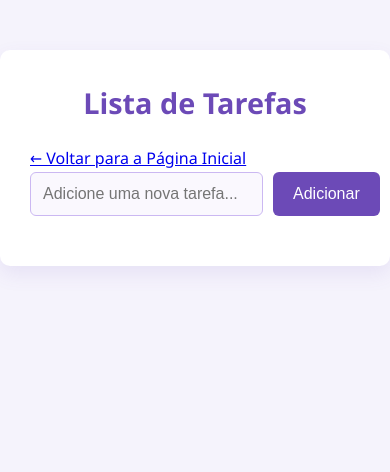
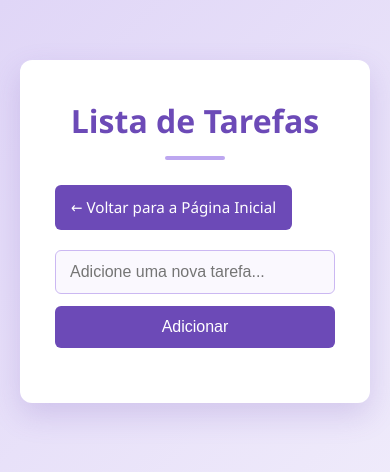
Before and after one commit to Bahnanah/lista-de-tarefas, a plain HTML site: page index.html in a window 390 px wide. Drawn offline with Linux system fonts and the light colour scheme.

Commit message:
style.css

```diff
--- a/style.css
+++ b/style.css
@@ -8,53 +8,80 @@
 /* Corpo da página */
 body {
     font-family: 'Segoe UI', Tahoma, Geneva, Verdana, sans-serif;
-    background-color: #f5f3fc;
+    background: linear-gradient(135deg, #e0d6f7, #f5f3fc);
     color: #333;
     line-height: 1.6;
     min-height: 100vh;
     display: flex;
     justify-content: center;
     align-items: start;
-    padding-top: 50px;
+    padding: 60px 20px;
 }
 
 /* Container principal */
 .container {
-    background-color: #fff;
-    padding: 30px;
-    border-radius: 10px;
-    box-shadow: 0 8px 20px rgba(108, 74, 183, 0.1);
-    max-width: 500px;
+    background-color: white;
+    padding: 35px;
+    border-radius: 12px;
+    box-shadow: 0 12px 30px rgba(108, 74, 183, 0.2);
+    max-width: 600px;
     width: 100%;
+    animation: fadeIn 0.5s ease-in-out;
 }
 
-/* Título */
+/* Animação suave ao carregar */
+@keyframes fadeIn {
+    from { opacity: 0; transform: translateY(10px); }
+    to { opacity: 1; transform: translateY(0); }
+}
+
+/* Cabeçalho */
 h1 {
     text-align: center;
     color: #6c4ab7;
-    margin-bottom: 20px;
-    font-size: 1.8rem;
+    margin-bottom: 15px;
+    font-size: 2rem;
+    position: relative;
+}
+
+h1::after {
+    content: '';
+    display: block;
+    width: 60px;
+    height: 4px;
+    background: #bda7f0;
+    margin: 10px auto 0;
+    border-radius: 2px;
+}
+
+/* Parágrafo opcional */
+.container p {
+    text-align: center;
+    color: #666;
+    margin-bottom: 25px;
 }
 
 /* Formulário */
 form {
     display: flex;
-    gap: 10px;
+    gap: 12px;
     margin-bottom: 20px;
 }
 
 input[type="text"] {
     flex: 1;
-    padding: 12px;
+    padding: 12px 14px;
     border: 1px solid #cbb8f2;
     border-radius: 6px;
     font-size: 1rem;
     background-color: #faf8fe;
+    transition: border 0.3s;
 }
 
 input[type="text"]:focus {
     outline: none;
     border-color: #6c4ab7;
+    box-shadow: 0 0 0 2px rgba(108, 74, 183, 0.15);
 }
 
 /* Botão Adicionar */
@@ -83,25 +110,23 @@ li {
     background-color: #f2ecfc;
     border: 1px solid #e1d7f7;
     border-radius: 6px;
-    padding: 12px;
-    margin-bottom: 10px;
+    padding: 12px 16px;
+    margin-bottom: 12px;
     display: flex;
     justify-content: space-between;
     align-items: center;
-    cursor: pointer;
-    transition: background-color 0.3s;
+    transition: background-color 0.3s, transform 0.2s;
 }
 
 li:hover {
-    background-color: #ebe0fa;
+    background-color: #ede5fb;
+    transform: scale(1.01);
 }
 
-/* Tarefa marcada como concluída */
-.concluida {
+li.concluida {
     text-decoration: line-through;
-    color: #888;
     opacity: 0.6;
-    background-color: #e7dbf9;
+    background-color: #e6ddf6;
 }
 
 /* Botão Remover */
@@ -112,10 +137,44 @@ li:hover {
     padding: 6px 12px;
     border-radius: 4px;
     cursor: pointer;
-    font-size: 0.9rem;
+    font-size: 0.85rem;
     transition: background-color 0.3s;
 }
 
 .btn-remover:hover {
     background-color: #992f8a;
 }
+
+/* Botões Gerais */
+.btn {
+    display: inline-block;
+    padding: 10px 16px;
+    background-color: #6c4ab7;
+    color: white;
+    text-decoration: none;
+    border-radius: 6px;
+    font-size: 0.95rem;
+    transition: background-color 0.3s;
+    margin-bottom: 20px;
+    text-align: center;
+}
+
+.btn:hover {
+    background-color: #5939a5;
+}
+
+.btn.voltar {
+    margin-top: 10px;
+    display: inline-block;
+}
+
+/* Responsivo */
+@media (max-width: 600px) {
+    form {
+        flex-direction: column;
+    }
+
+    button[type="submit"] {
+        width: 100%;
+    }
+}
```
